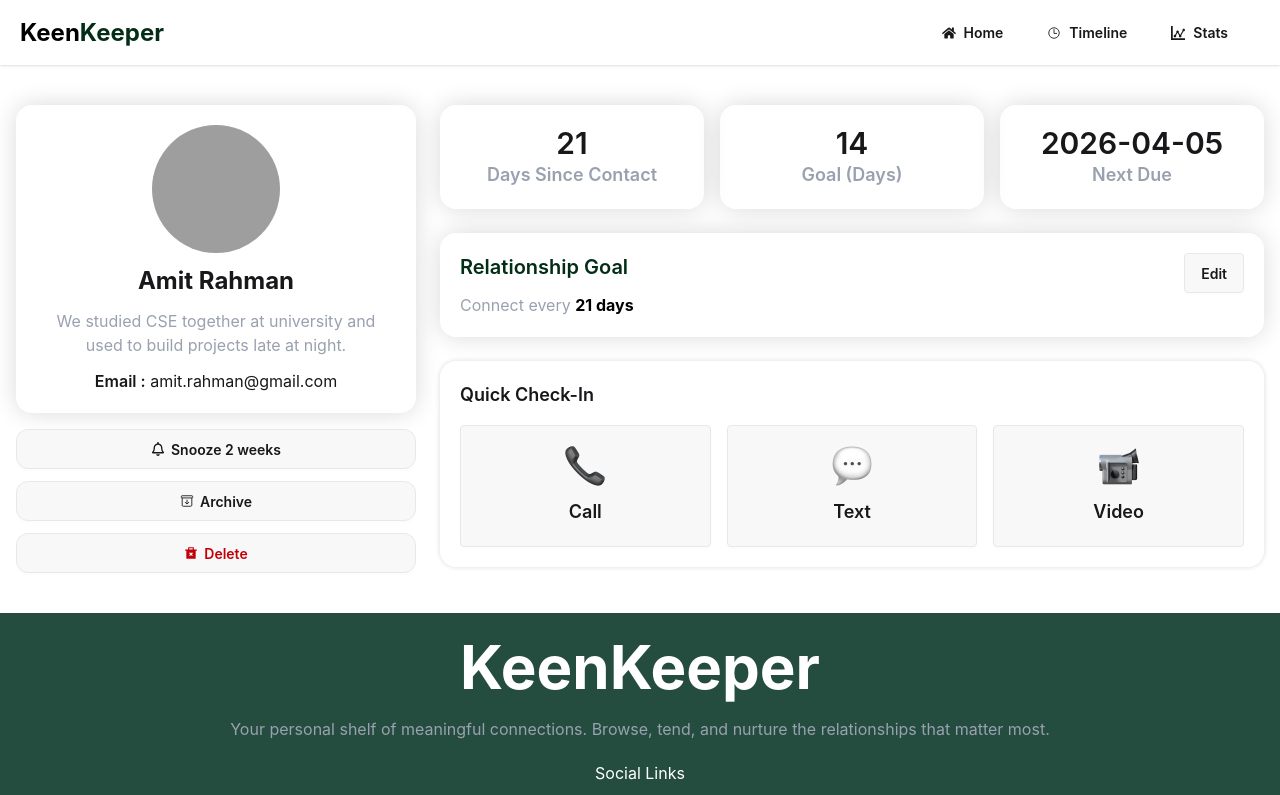
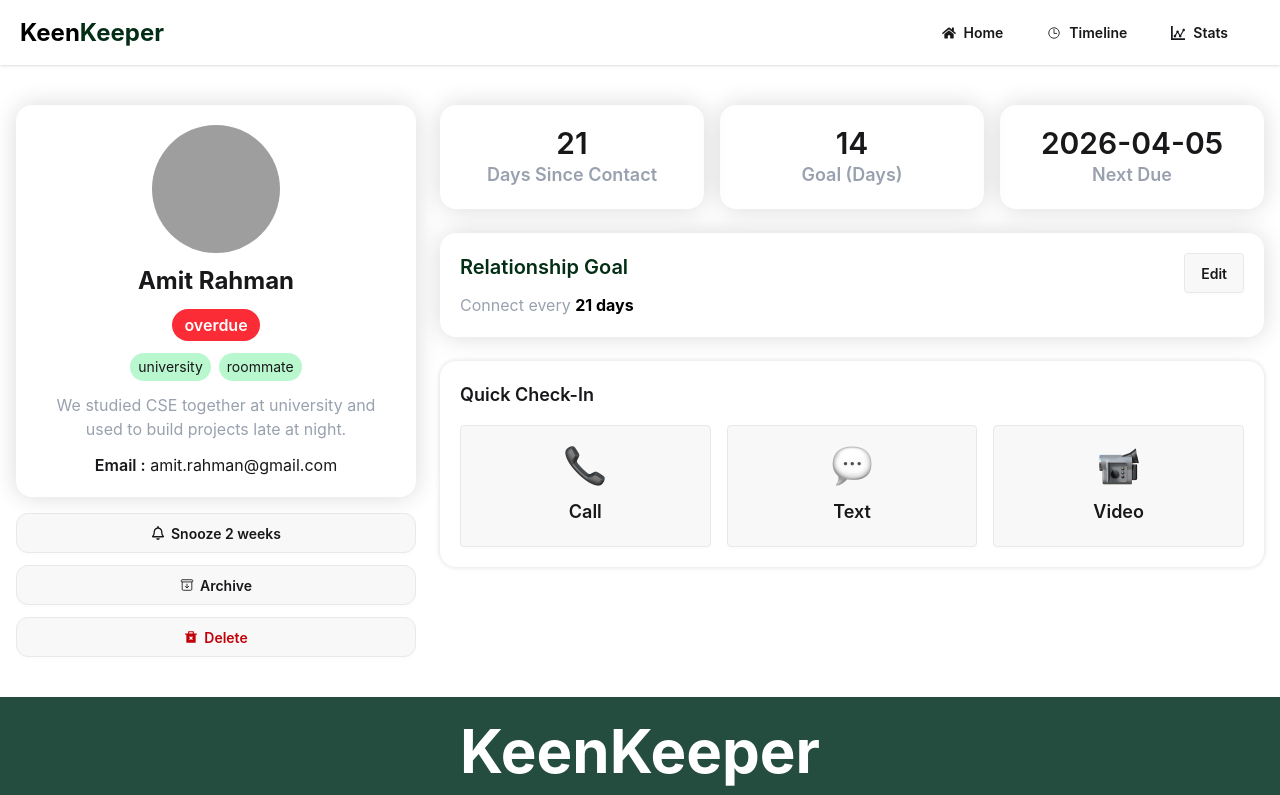
Before and after one commit to shanto2575/KeenKeeper, a React (Vite) app: page /friendsdetails/1 in a window 1280 px wide. Shown: the top 795 px of the page. Built offline with nearby package versions, Linux system fonts and the light colour scheme; grey boxes are pictures that could not be loaded.

Commit message:
friend details status and tags added

```diff
--- a/src/Components/FriendSection/FriendDetails.jsx
+++ b/src/Components/FriendSection/FriendDetails.jsx
@@ -26,10 +26,21 @@ const FriendDetails = () => {
             <Link to={'/'}><button className='btn btn-error'>Go Back</button></Link>
         </div>
     }
-    const { name, picture, days_since_contact, email, bio, goal, next_due_date } = isExist;
+    const { name, picture, days_since_contact, email, status, tags, bio, goal, next_due_date } = isExist;
 
     const { handleCall, handleText, handleVideo } = useContext(FriendContext)
     // console.log(handleCall,called)
+    const style = (status) => {
+        if (status === 'overdue') {
+            return 'bg-red-500 text-white px-3 py-1 rounded-full  font-semibold'
+        }
+        if (status === 'almost due') {
+            return 'bg-orange-500 text-white px-3 py-1 rounded-full text-sm font-semibold'
+        }
+        if (status === 'on-track') {
+            return 'bg-purple-500 text-white px-3 py-1 rounded-full text-sm font-semibold'
+        }
+    }
 
     return (
         <div className="px-4">
@@ -39,6 +50,19 @@ const FriendDetails = () => {
                         <div className="flex flex-col items-center space-y-3">
                             <img src={picture} alt={name} className="rounded-full w-32 h-32 object-cover" />
                             <h2 className="text-2xl font-bold">{name}</h2>
+                            <span className={style(status)}>
+                                {status}
+                            </span>
+                            <div className='flex gap-2 flex-wrap justify-center'>
+                                {
+                                    tags.map((tag, index) => (
+                                        <span key={index} className='bg-green-200 px-2 py-1 rounded-full text-sm'>
+                                            {tag}
+                                        </span>
+                                    ))
+                                }
+                            </div>
+
                             <p className="text-gray-400">{bio}</p>
                             <p><span className="font-semibold">Email :</span> {email}</p>
                         </div>
```
